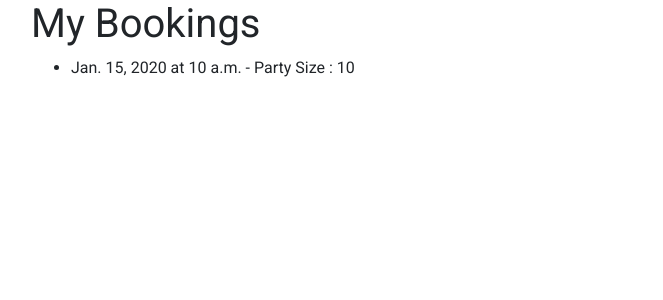
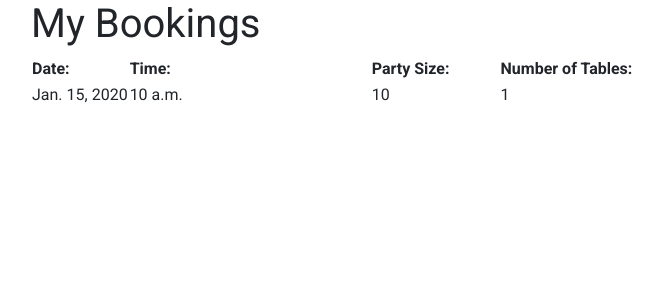
Before and after one commit to Maadajibao/Project-4-Joy-Of-Food, a Django app: page /bookings/ in a window 1280 px wide. Shown: the part 64-364 px from the top of the page, without its empty margins (54-717 px from the left). Run offline with Django 4.2, Linux system fonts and the light colour scheme; tables that the repository leaves empty hold one stand-in row (values such as "Sample post"); some libraries are stand-ins or nearby versions.

Commit message:
Made promt message when booking is doulebooked. Styling css for my bookings and promt message

```diff
--- a/book_food/views.py
+++ b/book_food/views.py
@@ -4,7 +4,6 @@ from .models import Reservation
 from django.contrib.auth.decorators import login_required
 from django.utils import timezone
 from django.contrib import messages
-
 
 # Create your views here.
 
@@ -31,7 +30,7 @@ def make_reservation(request):
         existing_reservations = Reservation.objects.filter(date=date, time=time)
         if existing_reservations.exists():
             messages.error(request, "Sorry, there is already a reservation for this date and time.")
-            return redirect('home')
+            return render(request, 'messages.html')
 
         # Create a new reservation and save it to database
         reservation = Reservation.objects.create(
--- a/static/css/style.css
+++ b/static/css/style.css
@@ -111,7 +111,7 @@ body {
 
 .drinks {}
 
-/*Table*/
+/*Table menu*/
 
 .food-table {
     margin-top: 20px;
@@ -131,7 +131,20 @@ body {
     padding: 0 10px 0 0;
 }
 
+/* Table booking*/
 
+.td-booking-tittle {
+
+}
+
+.td-booking-tittle-l {
+    padding-right: 50px;
+
+}
+
+.td-booking-tittle-m {
+    padding-right: 200px;
+}
 /*Modal*/
 
 .modal-overlay {
@@ -158,3 +171,10 @@ body {
     width: 90%;
 
 }
+
+/* Messages */
+
+.messages {
+    margin-top: 50px;
+    font-size: 120%;
+}
--- a/templates/base.html
+++ b/templates/base.html
@@ -98,6 +98,7 @@
             <!-- Modal Body-->
             <div class="modal-body">
               <h2>Reservation</h2>
+
               <form action="{% url 'make_reservation' %}" method="post" class="modal-form">
 
                 <!--Csrf token-->
@@ -129,6 +130,7 @@
       </div>
     <!-- /Modal -->
 
+
     <!-- Fontawesome -->
     <script src="https://kit.fontawesome.com/90083b88cf.js" crossorigin="anonymous"></script>
 
--- a/templates/bookings.html
+++ b/templates/bookings.html
@@ -7,11 +7,36 @@
 
 <div class="container">
     <h1>My Bookings</h1>
-    <ul>
+    <div class="booking-container">
+        <table>
+            <tr>
+                <th class="td-booking-tittle-l">Date:</th>
+                <th class="td-booking-tittle-m">Time:</th>
+                <th class="td-booking-tittle-l">Party Size:</th>
+                <th>Number of Tables:</th>
+            </tr>
         {% for booking in bookings%}
-            <li> {{ booking.date }} at {{ booking.time }} - Party Size : {{ booking.party_size }}</li>
+            <tr>
+                <td>
+                    {{ booking.date }}
+                </td>
+                <td>
+                    {{ booking.time }}
+                </td>
+                <td>
+                    {{ booking.party_size }}
+                </td>
+                <td class="td-booking-tittle">
+                    {{ booking.num_tables }}
+                </td>
+
+            </tr>
         {% endfor %}
-    </ul>
+
+        </table>
+
+
+    </div>
 
 
 </div>
```
Also changed, not shown: templates/messages.html (added, +18 -0 lines).
